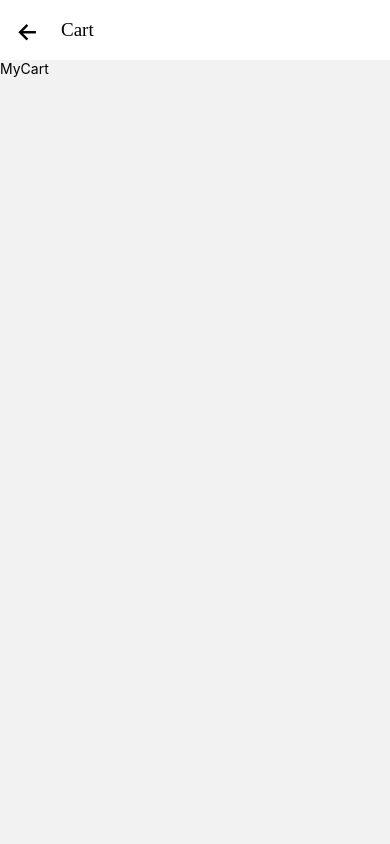
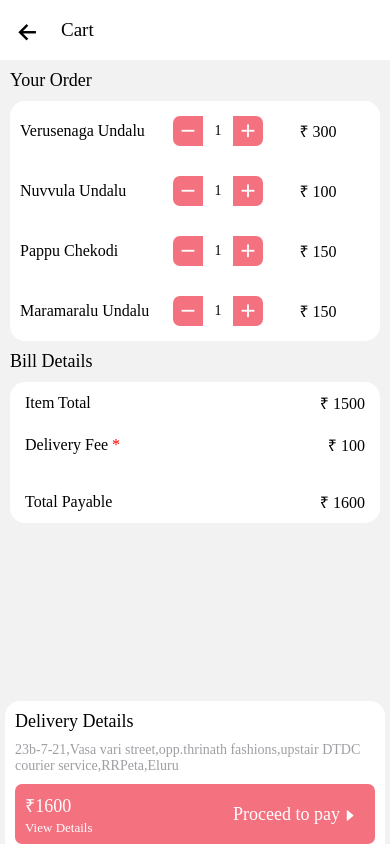
Before and after one commit to phanindra0512/RJ_Sweets, a React Native app: screen /MyCart in a window 390 px wide. Built offline with nearby package versions, Linux system fonts and the light colour scheme.

Commit message:
Added cart screen

```diff
--- a/src/components/ImageCarousel/ImageCarousel.ui.tsx
+++ b/src/components/ImageCarousel/ImageCarousel.ui.tsx
@@ -1,7 +1,8 @@
-import { View, Text } from "react-native";
+import { View, Text, Image, Dimensions } from "react-native";
 import React from "react";
 import styles from "./ImageCarousel.styles.ts";
 import Carousel from "react-native-snap-carousel";
+const ScreenWidth = Dimensions.get("window").width;
 
 const imageData = [
   {
@@ -28,7 +29,7 @@ const _renderItem = ({ item, index }) => {
     <View style={{ marginVertical: 15 }}>
       <Image
         source={{ uri: item.image }}
-        style={{ width: 300, height: 90, borderRadius: 10 }}
+        style={{ width: ScreenWidth - 30, height: 90, borderRadius: 10 }}
       />
     </View>
   );
@@ -41,8 +42,8 @@ const ImageCarousel = () => {
         // ref={(c) => { this._carousel = c; }}
         data={imageData}
         renderItem={_renderItem}
-        sliderWidth={360}
-        itemWidth={300}
+        sliderWidth={ScreenWidth - 30}
+        itemWidth={ScreenWidth - 20}
         layout={"default"}
         layoutCardOffset={18}
       />
--- /dev/null
+++ b/src/components/RJCartItem/RJCartItem.styles.ts
@@ -0,0 +1,32 @@
+import { StyleSheet } from "react-native";
+import COLOR from "../../assets/utils/Color";
+
+const styles = StyleSheet.create({
+  itemContainer: {
+    paddingVertical: 15,
+    // backgroundColor: "red",
+    flexDirection: "row",
+    alignItems: "center",
+    paddingLeft: 10,
+  },
+  title: { fontSize: 16, fontFamily: "Ubuntu-Regular", color: COLOR.black },
+  counterContainer: {
+    width: 90,
+    borderRadius: 7,
+    backgroundColor: COLOR.buttonSolid,
+    height: 30,
+    flexDirection: "row",
+  },
+  countBlock: {
+    width: 30,
+    height: 30,
+    alignItems: "center",
+    justifyContent: "center",
+  },
+  buttonTitle: {
+    fontSize: 14,
+    fontFamily: "Ubuntu-Bold",
+    color: COLOR.white,
+  },
+});
+export default styles;
--- /dev/null
+++ b/src/components/RJCartItem/RJCartItem.ui.tsx
@@ -0,0 +1,62 @@
+import { View, Text, TouchableOpacity } from "react-native";
+import React, { useState } from "react";
+import styles from "./RJCartItem.styles.ts";
+import COLOR from "../../assets/utils/Color.ts";
+import MaterialCommunityIcons from "react-native-vector-icons/MaterialCommunityIcons";
+
+const RJCartItem = (props) => {
+  const { data } = props;
+
+  const [isCount, setIsCount] = useState(1);
+
+  const incrementCount = () => {
+    setIsCount(isCount + 1);
+  };
+
+  const decrementCount = () => {
+    if (isCount > 1) {
+      setIsCount(isCount - 1);
+    }
+  };
+  const counter = () => {
+    return (
+      <View style={styles.counterContainer}>
+        <TouchableOpacity onPress={decrementCount} style={styles.countBlock}>
+          <MaterialCommunityIcons name="minus" size={22} color="white" />
+        </TouchableOpacity>
+        <View style={[styles.countBlock, { backgroundColor: "white" }]}>
+          <Text style={[styles.buttonTitle, { color: COLOR.black }]}>
+            {isCount}
+          </Text>
+        </View>
+        <TouchableOpacity onPress={incrementCount} style={styles.countBlock}>
+          <MaterialCommunityIcons name="plus" size={22} color={COLOR.white} />
+        </TouchableOpacity>
+      </View>
+    );
+  };
+
+  return (
+    <View style={styles.itemContainer}>
+      <View style={{ flex: 0.9 }}>
+        <Text numberOfLines={2} style={styles.title}>
+          {data.productName}
+        </Text>
+      </View>
+      <View style={{ width: 100 }}>{counter()}</View>
+
+      <View
+        style={{
+          width: 90,
+          alignItems: "center",
+        }}
+      >
+        <Text style={styles.title}>
+          {"\u20B9"} {data.productPrice * isCount}
+        </Text>
+      </View>
+    </View>
+  );
+};
+
+export default RJCartItem;
--- a/src/components/index.ts
+++ b/src/components/index.ts
@@ -6,6 +6,7 @@ import RJSearchBar from "./RJSearchBar/RJSearchBar.ui.tsx";
 import RJInput from "./RJInput/RJInput.ui.tsx";
 import BottomTabBar from "./BottomTabBar/BottomTabBar.ui.tsx";
 import ImageCarousel from "./ImageCarousel/ImageCarousel.ui.tsx";
+import RJCartItem from "./RJCartItem/RJCartItem.ui.tsx";
 
 export {
   Header,
@@ -16,4 +17,5 @@ export {
   RJInput,
   BottomTabBar,
   ImageCarousel,
+  RJCartItem,
 };
--- /dev/null
+++ b/src/constants/MyCartItems.constants.ts
@@ -0,0 +1,30 @@
+export const myCart = [
+  {
+    id: 1,
+    productName: "Verusenaga Undalu",
+    productPrice: 300,
+    productDescription: "In packet contains 12 pieces that contains 100g",
+    productImage: require("../assets/images/Peenut-Balls.jpg"),
+  },
+  {
+    id: 2,
+    productName: "Nuvvula Undalu",
+    productPrice: 100,
+    productDescription: "In packet contains 12 pieces that contains 100g",
+    productImage: require("../assets/images/nuvvula-undalu.jpg"),
+  },
+  {
+    id: 3,
+    productName: "Pappu Chekodi",
+    productPrice: 150,
+    productDescription: "In packet contains 12 pieces that contains 100g",
+    productImage: require("../assets/images/pappu-chegodi.jpg"),
+  },
+  {
+    id: 4,
+    productName: "Maramaralu Undalu",
+    productPrice: 150,
+    productDescription: "In packet contains 12 pieces that contains 100g",
+    productImage: require("../assets/images/maramaralu-Undalu.jpg"),
+  },
+];
--- a/src/screens/Dashboard/Dashboard.styles.ts
+++ b/src/screens/Dashboard/Dashboard.styles.ts
@@ -81,7 +81,7 @@ const styles = StyleSheet.create({
     justifyContent: "center",
   },
   servicesContainer: {
-    marginTop: 60,
+    // marginTop: 60,
     paddingLeft: 15,
   },
   servicesBlock: {
@@ -98,5 +98,12 @@ const styles = StyleSheet.create({
     paddingTop: 8,
     color: COLOR.headings,
   },
+  coroselContainer: {
+    backgroundColor: "#f5f5f5",
+    height: 130,
+    marginTop: 80,
+    alignItems: "center",
+    justifyContent: "center",
+  },
 });
 export default styles;
--- a/src/screens/Dashboard/Dashboard.ui.tsx
+++ b/src/screens/Dashboard/Dashboard.ui.tsx
@@ -106,10 +106,11 @@ const Dashboard = ({ navigation }) => {
         {headerContainer()}
         {orderStatusContainer()}
       </View>
-
+      <View style={styles.coroselContainer}>
+        {/* <ImageCarousel /> */}
+        <Text>This is for image courosel</Text>
+      </View>
       {ourServices()}
-
-      <ImageCarousel />
     </View>
   );
 };
--- a/src/screens/MyCart/MyCart.styles.ts
+++ b/src/screens/MyCart/MyCart.styles.ts
@@ -1,6 +1,69 @@
 import { StyleSheet, Dimensions } from "react-native";
+import COLOR from "../../assets/utils/Color";
 
 const windowWidth = Dimensions.get("window").width;
 
-const styles = StyleSheet.create({});
+const styles = StyleSheet.create({
+  heading: {
+    fontSize: 18,
+    fontFamily: "Ubuntu-Bold",
+    color: COLOR.black,
+    padding: 10,
+  },
+  itemsCard: {
+    width: windowWidth - 20,
+    backgroundColor: COLOR.white,
+    borderRadius: 15,
+    alignSelf: "center",
+  },
+  title: { fontSize: 16, fontFamily: "Ubuntu-Regular", color: COLOR.black },
+  billCard: {
+    flexDirection: "row",
+    alignItems: "center",
+    justifyContent: "space-between",
+    paddingHorizontal: 15,
+    paddingVertical: 10,
+  },
+  star: {
+    color: "red",
+  },
+  addressDetails: {
+    backgroundColor: COLOR.white,
+    position: "absolute",
+    bottom: 0,
+    left: 5,
+    right: 5,
+    borderTopRightRadius: 15,
+    borderTopLeftRadius: 15,
+  },
+  address: {
+    fontSize: 14,
+    fontFamily: "Ubuntu-Regular",
+    color: COLOR.darkGray,
+    paddingLeft: 10,
+    paddingBottom: 10,
+  },
+
+  bottomContainer: {
+    height: 60,
+    flexDirection: "row",
+    marginHorizontal: 10,
+    borderRadius: 7,
+    backgroundColor: COLOR.buttonSolid,
+  },
+
+  amountContainer: {
+    flex: 1,
+    justifyContent: "center",
+    paddingLeft: 10,
+  },
+  count: { fontSize: 13, fontFamily: "Ubuntu-Medium", color: COLOR.white },
+  nextNavigation: {
+    flex: 1,
+    alignItems: "center",
+    justifyContent: "flex-end",
+    flexDirection: "row",
+    paddingRight: 20,
+  },
+});
 export default styles;
--- a/src/screens/MyCart/MyCart.ui.tsx
+++ b/src/screens/MyCart/MyCart.ui.tsx
@@ -1,13 +1,68 @@
-import { View, Text } from "react-native";
+import { View, Text, TouchableOpacity, ScrollView } from "react-native";
 import React from "react";
 import styles from "./MyCart.styles.ts";
-import { Header } from "../../components";
+import { Header, RJCartItem } from "../../components";
+import { myCart } from "../../constants/MyCartItems.constants.ts";
+import COLOR from "../../assets/utils/Color";
+import AntDesign from "react-native-vector-icons/AntDesign";
 
 const MyCart = ({ navigation }) => {
   const navigateBack = () => {
     navigation.goBack();
   };
 
+  const billDetails = () => {
+    return (
+      <View>
+        <View style={styles.billCard}>
+          <Text style={styles.title}>Item Total</Text>
+          <Text style={styles.title}>{"\u20B9"} 1500</Text>
+        </View>
+
+        <View style={styles.billCard}>
+          <Text style={styles.title}>
+            Delivery Fee <Text style={styles.star}>*</Text>
+          </Text>
+          <Text style={styles.title}>{"\u20B9"} 100</Text>
+        </View>
+
+        <View style={[styles.billCard, { paddingTop: 25 }]}>
+          <Text style={[styles.title, { fontFamily: "Ubuntu-Bold" }]}>
+            Total Payable
+          </Text>
+          <Text style={[styles.title, { fontFamily: "Ubuntu-Bold" }]}>
+            {"\u20B9"} 1600
+          </Text>
+        </View>
+      </View>
+    );
+  };
+
+  const totalIemsBlock = () => {
+    return (
+      <View style={styles.bottomContainer}>
+        <View style={styles.amountContainer}>
+          <Text style={[styles.count, { fontSize: 18, paddingBottom: 3 }]}>
+            {"\u20B9"}1600
+          </Text>
+          <Text style={styles.count}>View Details</Text>
+        </View>
+
+        <TouchableOpacity
+          // onPress={handleNextNavigation}
+          style={styles.nextNavigation}
+        >
+          <Text style={[styles.count, { fontSize: 18 }]}>Proceed to pay</Text>
+          <AntDesign
+            name="caretright"
+            size={12}
+            color={COLOR.white}
+            style={{ paddingTop: 4, paddingLeft: 3 }}
+          />
+        </TouchableOpacity>
+      </View>
+    );
+  };
   return (
     <View style={{ flex: 1 }}>
       <Header
@@ -15,7 +70,26 @@ const MyCart = ({ navigation }) => {
         headerTitle="Cart"
         handleBack={navigateBack}
       />
-      <Text>MyCart</Text>
+      <ScrollView>
+        <Text style={styles.heading}>Your Order</Text>
+
+        <View style={styles.itemsCard}>
+          {myCart.map((item) => {
+            return <RJCartItem data={item} />;
+          })}
+        </View>
+
+        <Text style={styles.heading}>Bill Details</Text>
+        <View style={styles.itemsCard}>{billDetails()}</View>
+      </ScrollView>
+      <View style={styles.addressDetails}>
+        <Text style={styles.heading}>Delivery Details</Text>
+        <Text numberOfLines={2} style={styles.address}>
+          23b-7-21,Vasa vari street,opp.thrinath fashions,upstair DTDC courier
+          service,RRPeta,Eluru
+        </Text>
+        {totalIemsBlock()}
+      </View>
     </View>
   );
 };
--- a/src/screens/ViewOrders/ViewOrders.ui.tsx
+++ b/src/screens/ViewOrders/ViewOrders.ui.tsx
@@ -30,6 +30,7 @@ const ViewOrders = ({ navigation }) => {
         {myOrders.map((item) => {
           return (
             <TouchableOpacity
+              key={item.id}
               activeOpacity={0.5}
               onPress={handleNavigation}
               style={styles.cardContainer}
```
